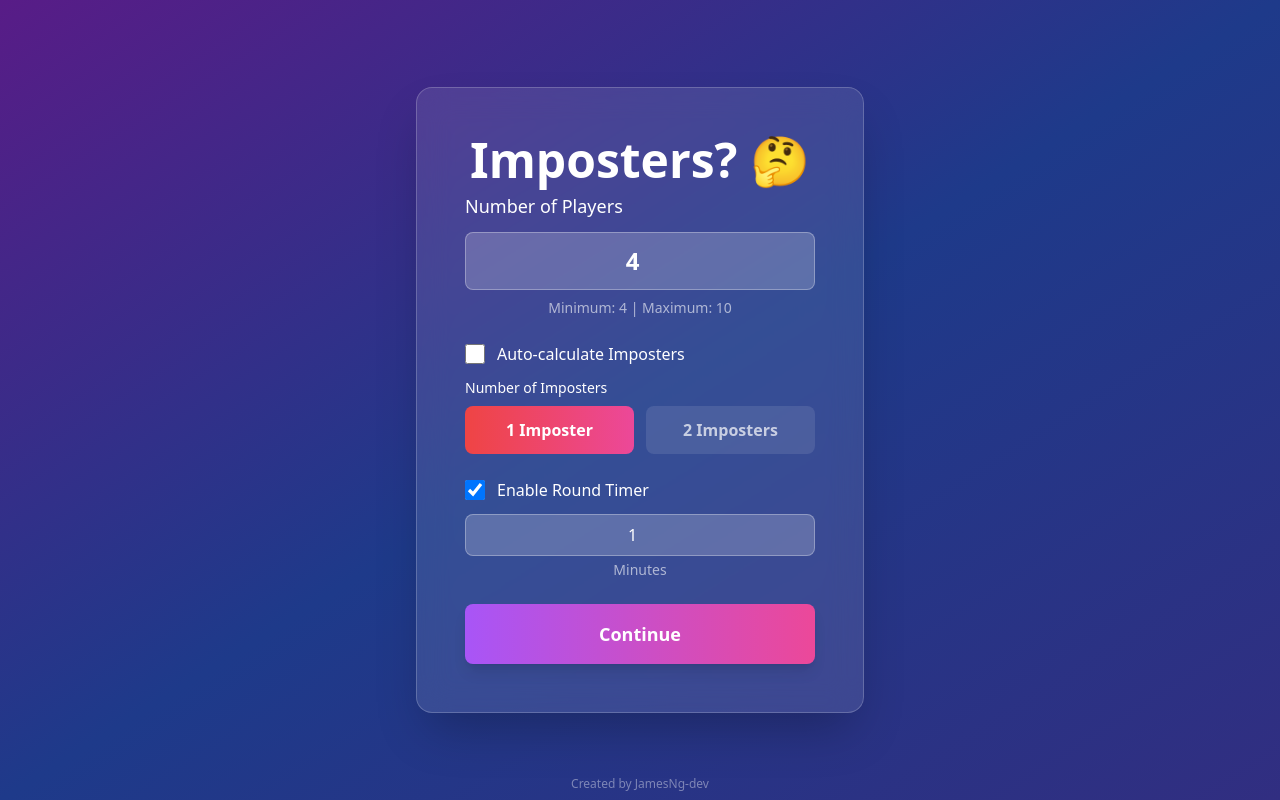
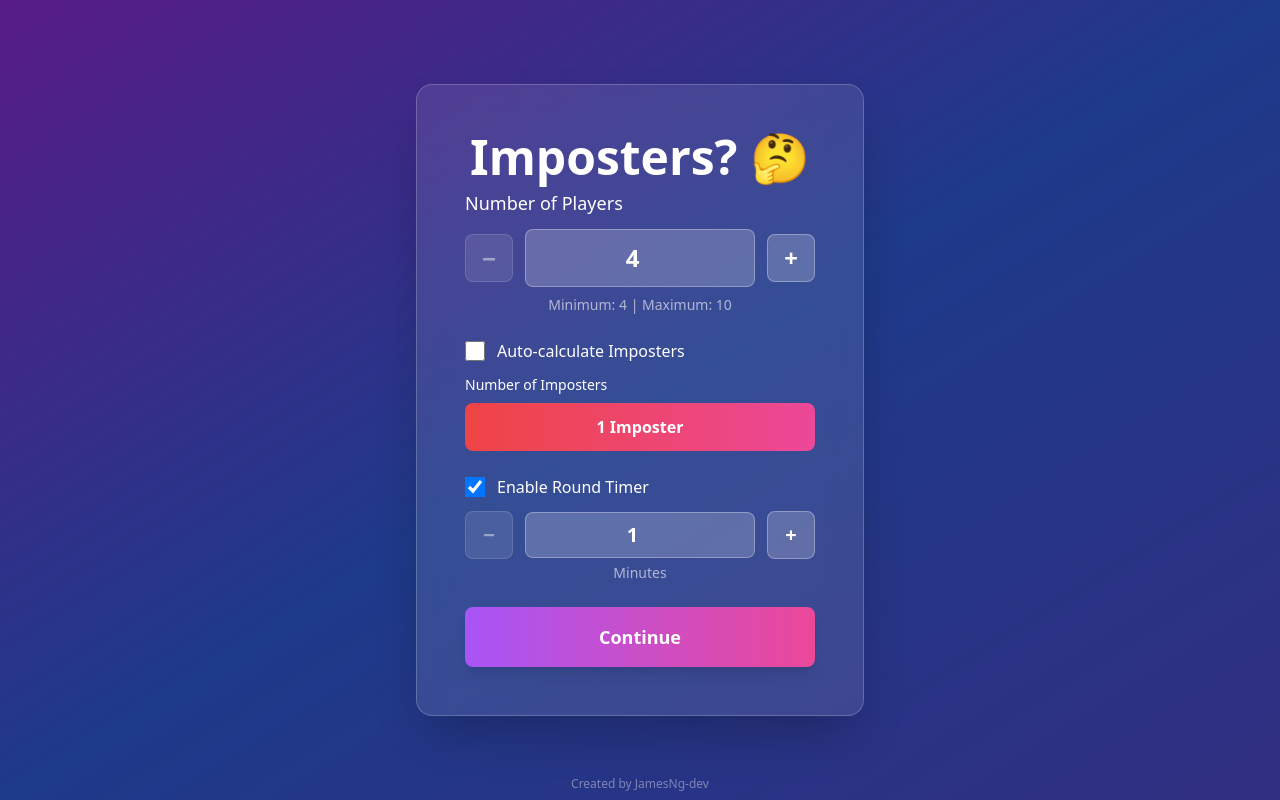
Before and after one commit to HoangNguyendotcom/imposters_game, a Next.js app: page / in a window 1280 px wide. Both pictures are taken after a click on the label "Auto-calculate Imposters". Built offline with nearby package versions, Linux system fonts and the light colour scheme.

Commit message:
Update the setupScreen

```diff
--- a/components/SetupScreen.tsx
+++ b/components/SetupScreen.tsx
@@ -1,6 +1,6 @@
 'use client'
 
-import { useState } from 'react'
+import { useState, useEffect } from 'react'
 import { useGame } from '@/contexts/GameContext'
 
 export default function SetupScreen() {
@@ -25,13 +25,32 @@ export default function SetupScreen() {
     gameState.roundDuration > 0 ? Math.floor(gameState.roundDuration / 60) : 1
   )
 
-  const autoImposterCount = Math.max(1, Math.floor(count / 4))
-  const maxManualImposters = Math.min(2, Math.floor(count / 2))
+  // Auto-calculate: always 1 imposter
+  const autoImposterCount = 1
+
+  // Manual imposter options based on player count:
+  // 4-5 players: 1 imposter
+  // 6-8 players: 1 or 2 imposters
+  // 9-10 players: 1, 2, or 3 imposters
+  const getMaxImposters = (playerCount: number): number => {
+    if (playerCount >= 9) return 3
+    if (playerCount >= 6) return 2
+    return 1
+  }
+
+  const maxManualImposters = getMaxImposters(count)
+
+  // Ensure manualImposters is valid when player count changes or when switching to manual mode
+  useEffect(() => {
+    if (!autoCalculate && manualImposters > maxManualImposters) {
+      setManualImposters(maxManualImposters)
+    }
+  }, [count, autoCalculate, maxManualImposters, manualImposters])
 
   const handleSubmit = (e: React.FormEvent) => {
     e.preventDefault()
     if (count >= 4 && count <= 10) {
-      if (!autoCalculate && (manualImposters < 1 || manualImposters > maxManualImposters || manualImposters >= count)) {
+      if (!autoCalculate && (manualImposters < 1 || manualImposters > maxManualImposters)) {
         return
       }
       setPlayerCount(count)
@@ -63,6 +82,24 @@ export default function SetupScreen() {
             >
               Number of Players
             </label>
+            <div className="flex items-center gap-3">
+              <button
+                type="button"
+                onClick={() => {
+                  const newCount = Math.max(4, count - 1)
+                  setCount(newCount)
+                  if (!autoCalculate) {
+                    const newMax = getMaxImposters(newCount)
+                    if (manualImposters > newMax) {
+                      setManualImposters(newMax)
+                    }
+                  }
+                }}
+                disabled={count <= 4}
+                className="w-12 h-12 rounded-lg bg-white/20 border border-white/30 text-white text-2xl font-bold hover:bg-white/30 transition-all disabled:opacity-50 disabled:cursor-not-allowed flex items-center justify-center"
+              >
+                −
+              </button>
               <input
                 type="number"
                 id="playerCount"
@@ -71,13 +108,35 @@ export default function SetupScreen() {
                 value={count}
                 onChange={(e) => {
                   const newCount = parseInt(e.target.value) || 4
-                setCount(newCount)
-                if (!autoCalculate && manualImposters >= newCount) {
-                  setManualImposters(Math.min(2, Math.floor(newCount / 2)))
+                  const clampedCount = Math.min(10, Math.max(4, newCount))
+                  setCount(clampedCount)
+                  if (!autoCalculate) {
+                    const newMax = getMaxImposters(clampedCount)
+                    if (manualImposters > newMax) {
+                      setManualImposters(newMax)
+                    }
                   }
                 }}
-              className="w-full px-4 py-3 rounded-lg bg-white/20 border border-white/30 text-white text-2xl font-bold text-center focus:outline-none focus:ring-2 focus:ring-white/50 focus:border-transparent"
+                className="flex-1 px-4 py-3 rounded-lg bg-white/20 border border-white/30 text-white text-2xl font-bold text-center focus:outline-none focus:ring-2 focus:ring-white/50 focus:border-transparent"
               />
+              <button
+                type="button"
+                onClick={() => {
+                  const newCount = Math.min(10, count + 1)
+                  setCount(newCount)
+                  if (!autoCalculate) {
+                    const newMax = getMaxImposters(newCount)
+                    if (manualImposters > newMax) {
+                      setManualImposters(newMax)
+                    }
+                  }
+                }}
+                disabled={count >= 10}
+                className="w-12 h-12 rounded-lg bg-white/20 border border-white/30 text-white text-2xl font-bold hover:bg-white/30 transition-all disabled:opacity-50 disabled:cursor-not-allowed flex items-center justify-center"
+              >
+                +
+              </button>
+            </div>
             <p className="text-white/60 text-sm mt-2 text-center">
               Minimum: 4 | Maximum: 10
             </p>
@@ -117,24 +176,33 @@ export default function SetupScreen() {
                   >
                     1 Imposter
                   </button>
+                  {maxManualImposters >= 2 && (
                     <button
                       type="button"
                       onClick={() => setManualImposters(2)}
-                    disabled={maxManualImposters < 2}
                       className={`flex-1 py-3 px-4 rounded-lg font-semibold transition-all ${
                         manualImposters === 2
                           ? 'bg-gradient-to-r from-red-500 to-pink-500 text-white'
-                        : 'bg-white/10 text-white/70 hover:bg-white/20 disabled:opacity-50 disabled:cursor-not-allowed'
+                          : 'bg-white/10 text-white/70 hover:bg-white/20'
                       }`}
                     >
                       2 Imposters
                     </button>
+                  )}
+                  {maxManualImposters >= 3 && (
+                    <button
+                      type="button"
+                      onClick={() => setManualImposters(3)}
+                      className={`flex-1 py-3 px-4 rounded-lg font-semibold transition-all ${
+                        manualImposters === 3
+                          ? 'bg-gradient-to-r from-red-500 to-pink-500 text-white'
+                          : 'bg-white/10 text-white/70 hover:bg-white/20'
+                      }`}
+                    >
+                      3 Imposters
+                    </button>
+                  )}
                 </div>
-                {maxManualImposters < 2 && count < 4 && (
-                  <p className="text-white/60 text-sm mt-2 text-center">
-                    Need at least 4 players for 2 imposters
-                  </p>
-                )}
               </div>
             )}
           </div>
@@ -151,14 +219,36 @@ export default function SetupScreen() {
             </label>
             {timerEnabled && (
               <div className="mt-3">
+                <div className="flex items-center gap-3">
+                  <button
+                    type="button"
+                    onClick={() => setTimerMinutes(Math.max(1, timerMinutes - 1))}
+                    disabled={timerMinutes <= 1}
+                    className="w-12 h-12 rounded-lg bg-white/20 border border-white/30 text-white text-xl font-bold hover:bg-white/30 transition-all disabled:opacity-50 disabled:cursor-not-allowed flex items-center justify-center"
+                  >
+                    −
+                  </button>
                   <input
                     type="number"
                     min="1"
                     max="10"
                     value={timerMinutes}
-                  onChange={(e) => setTimerMinutes(parseInt(e.target.value) || 3)}
-                  className="w-full px-4 py-2 rounded-lg bg-white/20 border border-white/30 text-white text-center focus:outline-none focus:ring-2 focus:ring-white/50"
+                    onChange={(e) => {
+                      const minutes = parseInt(e.target.value) || 1
+                      const clampedMinutes = Math.min(10, Math.max(1, minutes))
+                      setTimerMinutes(clampedMinutes)
+                    }}
+                    className="flex-1 px-4 py-2 rounded-lg bg-white/20 border border-white/30 text-white text-xl font-bold text-center focus:outline-none focus:ring-2 focus:ring-white/50"
                   />
+                  <button
+                    type="button"
+                    onClick={() => setTimerMinutes(Math.min(10, timerMinutes + 1))}
+                    disabled={timerMinutes >= 10}
+                    className="w-12 h-12 rounded-lg bg-white/20 border border-white/30 text-white text-xl font-bold hover:bg-white/30 transition-all disabled:opacity-50 disabled:cursor-not-allowed flex items-center justify-center"
+                  >
+                    +
+                  </button>
+                </div>
                 <p className="text-white/60 text-sm mt-1 text-center">Minutes</p>
               </div>
             )}
@@ -166,7 +256,7 @@ export default function SetupScreen() {
 
           <button
             type="submit"
-            disabled={!autoCalculate && (manualImposters >= count || manualImposters < 1)}
+            disabled={!autoCalculate && (manualImposters < 1 || manualImposters > maxManualImposters)}
             className="w-full bg-gradient-to-r from-purple-500 to-pink-500 hover:from-purple-600 hover:to-pink-600 text-white font-bold py-4 px-6 rounded-lg text-lg transition-all duration-200 transform hover:scale-105 shadow-lg disabled:opacity-50 disabled:cursor-not-allowed disabled:transform-none"
           >
             Continue
--- a/contexts/GameContext.tsx
+++ b/contexts/GameContext.tsx
@@ -109,7 +109,8 @@ export function GameProvider({ children }: { children: React.ReactNode }) {
 
   const getImposterCount = () => {
     if (gameState.autoCalculateImposters) {
-      return Math.max(1, Math.floor(gameState.playerCount / 4))
+      // Auto-calculate: always 1 imposter
+      return 1
     }
     return gameState.manualImposterCount
   }
```
Lines whose indentation alone changed are shown as unchanged.
